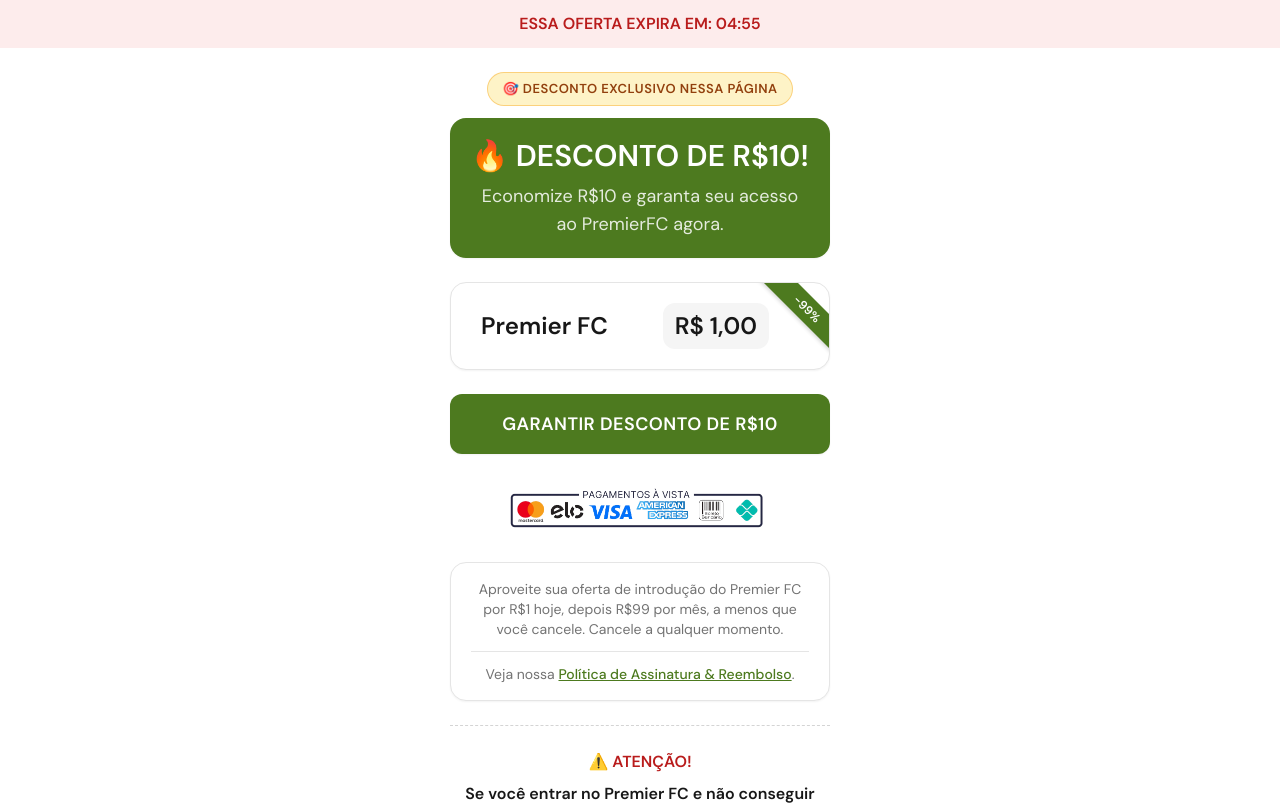
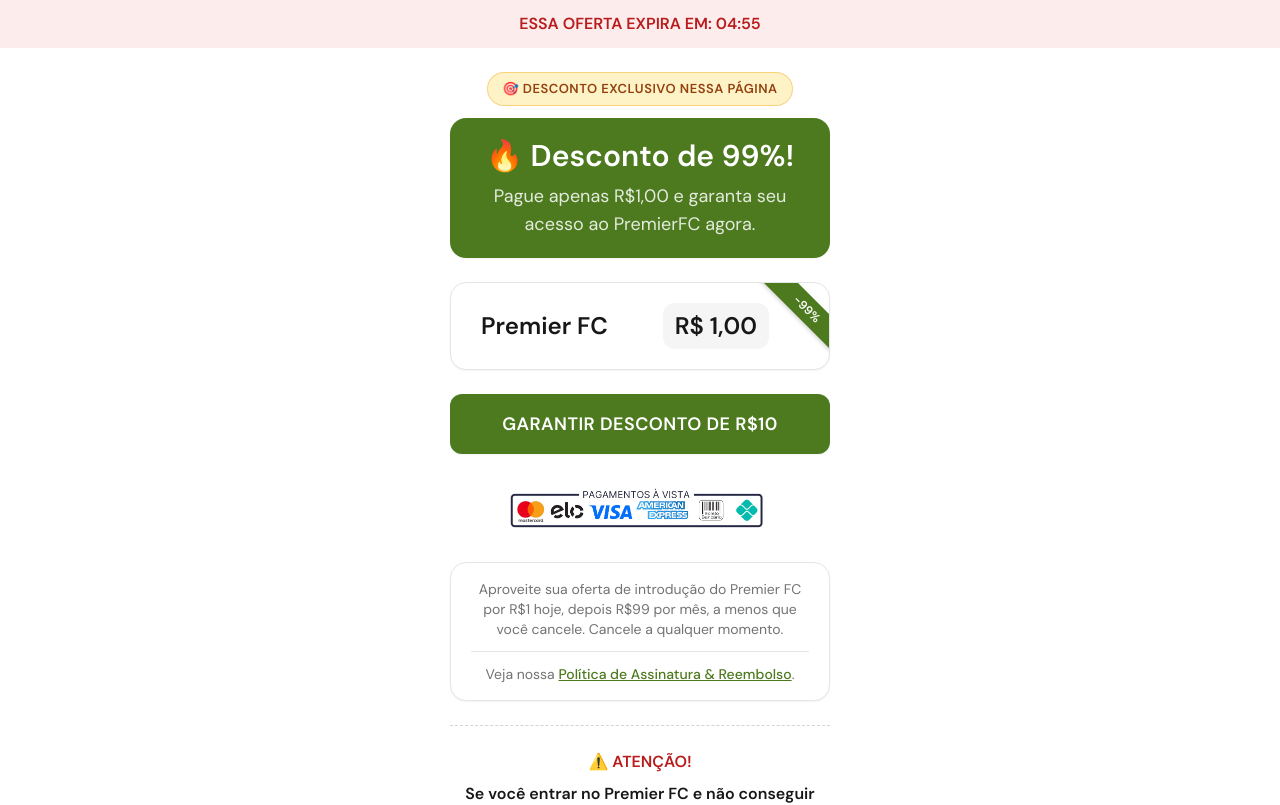
Before and after one commit to guilhermesimas542-lab/Premier-Claude-code, a React (Vite) app: page /bd2 in a window 1280 px wide. Shown: the top 805 px of the page. Built offline with nearby package versions, Linux system fonts and the light colour scheme; no server answers; the database is empty; the HTML template or start-up script is replaced by a standard one; a web font is replaced by a local one.

Commit message:
Changes
Co-authored-by: guilhermesimas542-lab <256834992+guilhermesimas542-lab@users.noreply.github.com>

```diff
--- a/src/pages/Backredirect2.tsx
+++ b/src/pages/Backredirect2.tsx
@@ -63,10 +63,10 @@ export default function Backredirect2() {
           style={{ backgroundColor: OLIVE }}
         >
           <div className="font-extrabold text-2xl sm:text-3xl leading-tight">
-            🔥 DESCONTO DE R$10!
+            🔥 Desconto de 99%!
           </div>
           <div className="mt-2 text-base sm:text-lg text-white/85">
-            Economize R$10 e garanta seu acesso ao PremierFC agora.
+            Pague apenas R$1,00 e garanta seu acesso ao PremierFC agora.
           </div>
         </div>
 
```
